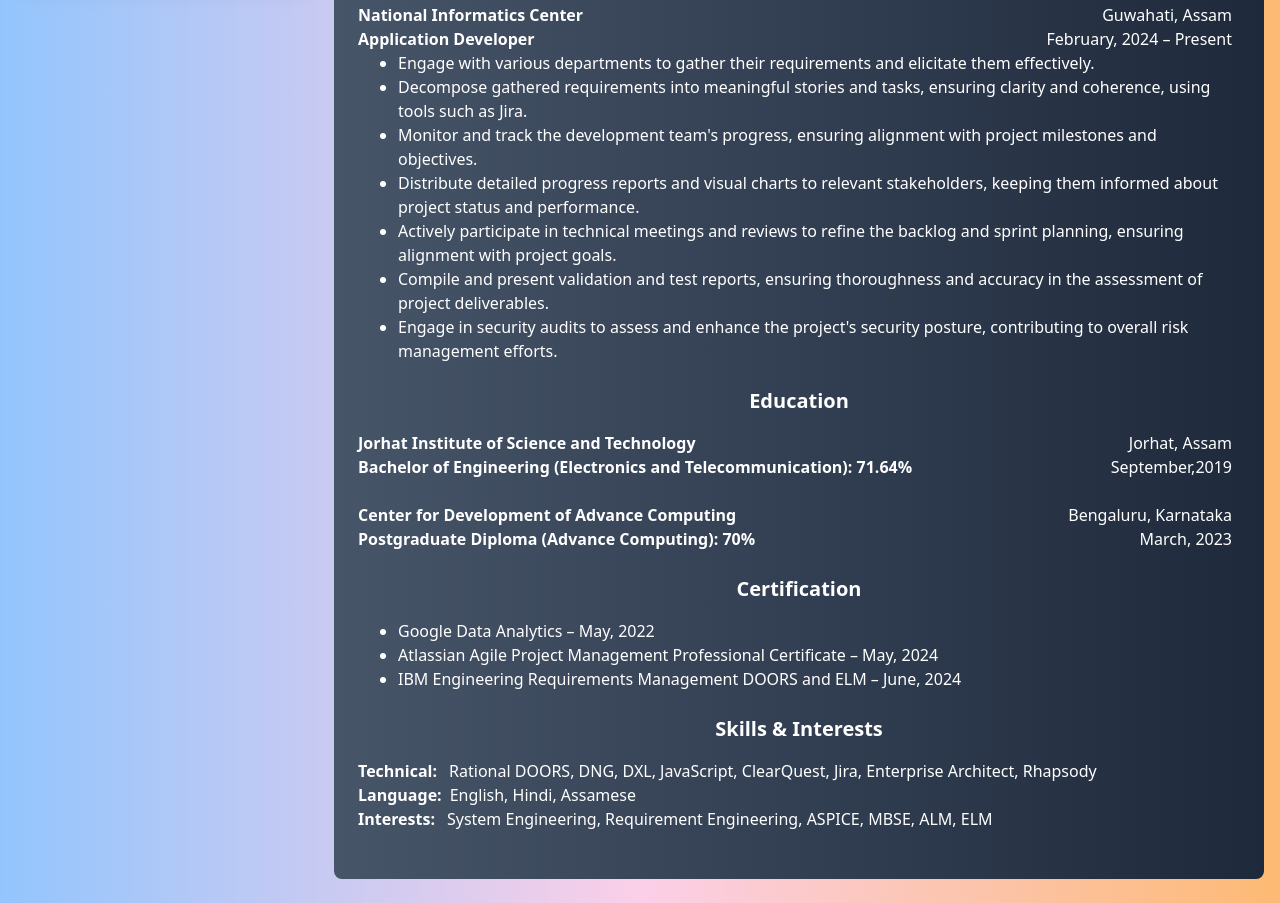
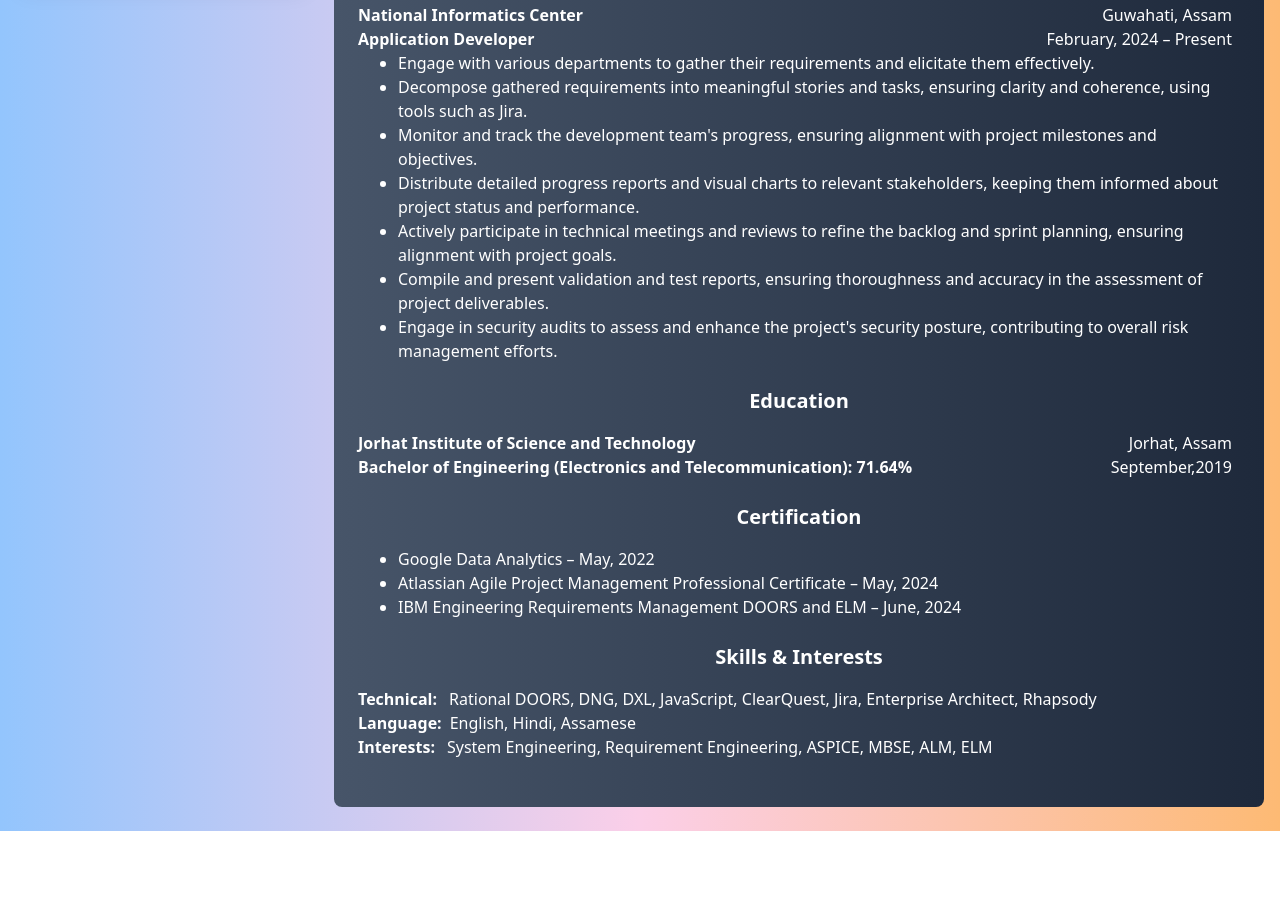
Before and after one commit to nadim-1996/nadim-profile, a website: page index.html in a window 1280 px wide. Shown: the part 669-1572 px from the top of the page. After the commit the page ends 1500 px from the top, so only its background shows below. Drawn offline with Linux system fonts and the light colour scheme.

Commit message:
Update index.html

```diff
--- a/index.html
+++ b/index.html
@@ -324,24 +324,6 @@
 
                         </div>
                     </div>
-                    <div class="mb-6">
-                        <div class="flex justify-between flex-wrap gap-2 w-full">
-                            <span class=" font-bold">Center for Development of Advance Computing</span>
-                            <p>
-                                <span class=" mr-2">Bengaluru, Karnataka</span>
-
-                            </p>
-
-                        </div>
-                        <div class="flex justify-between flex-wrap gap-2 w-full">
-                            <span class="font-semibold">Postgraduate Diploma (Advance Computing): 70%</span>
-                            <p>
-                                <span class="mr-2">March, 2023</span>
-
-                            </p>
-
-                        </div>
-                    </div>
 
 
                     <h2 class="text-xl font-bold mt-6 mb-4">Certification</h2>
```
